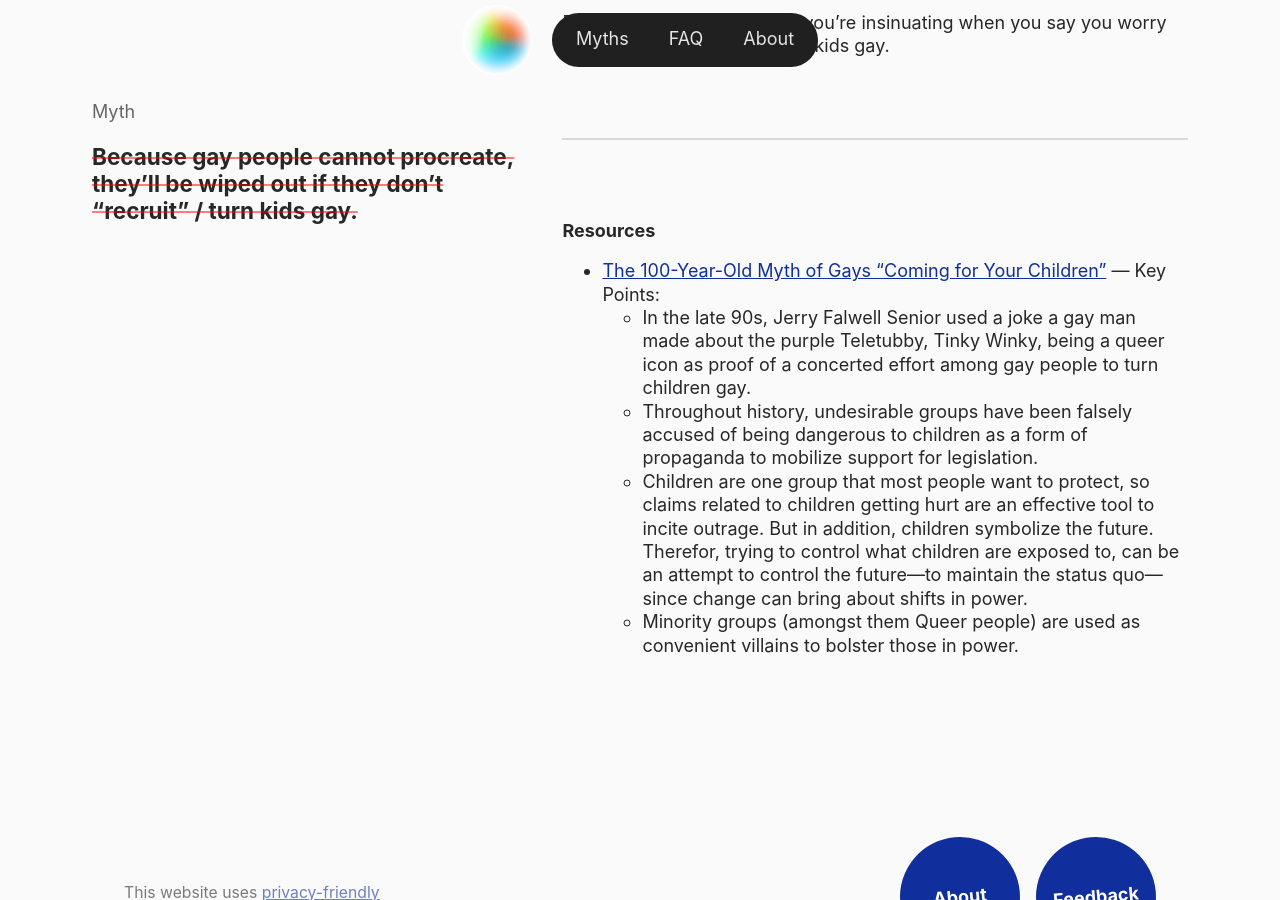
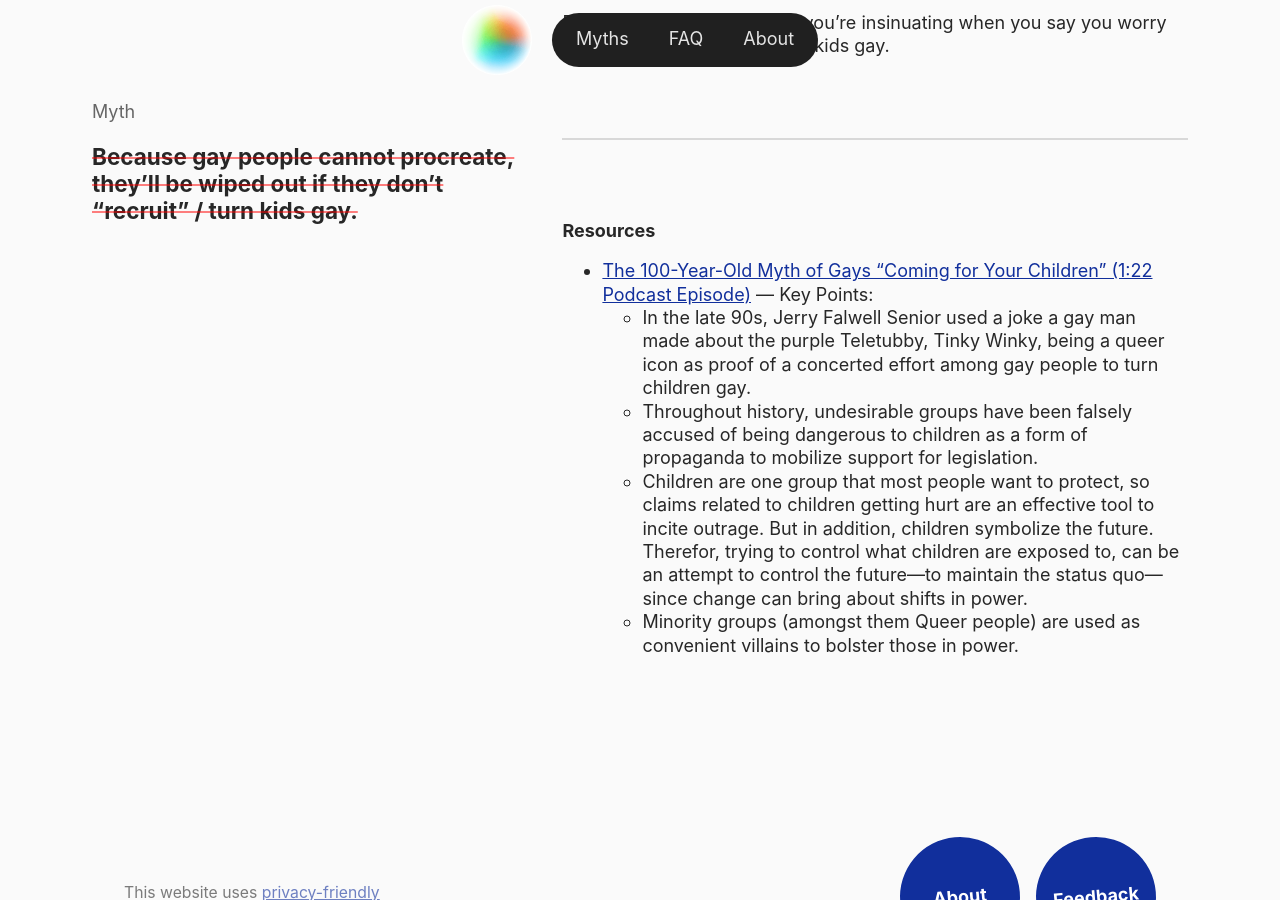
Before and after one commit to anna-filou/LGBTmyths.com, a Jekyll site: the page built from _myths/recruit.md, in a window 1280 px wide and 900 px high, scrolled down 812 px. Built offline with Jekyll 4.4.1, drawn with Linux system fonts in a browser that asks for light colours.

Commit message:
Update recruit.md

```diff
--- a/_myths/recruit.md
+++ b/_myths/recruit.md
@@ -22,7 +22,7 @@ Because that’s exactly what you’re insinuating when you say you worry that g
 ---
 
 ## Resources
-- [The 100-Year-Old Myth of Gays “Coming for Your Children”](https://www.youtube.com/watch?v=oUu2aM8e87U) — Key Points:
+- [The 100-Year-Old Myth of Gays “Coming for Your Children” (1:22 Podcast Episode)](https://www.youtube.com/watch?v=oUu2aM8e87U) — Key Points:
     - In the late 90s, Jerry Falwell Senior used a joke a gay man made about the purple Teletubby, Tinky Winky, being a queer icon as proof of a concerted effort among gay people to turn children gay.
     - Throughout history, undesirable groups have been falsely accused of being dangerous to children as a form of propaganda to mobilize support for legislation.
     - Children are one group that most people want to protect, so claims related to children getting hurt are an effective tool to incite outrage. But in addition, children symbolize the future. Therefor, trying to control what children are exposed to, can be an attempt to control the future—to maintain the status quo—since change can bring about shifts in power.
```
